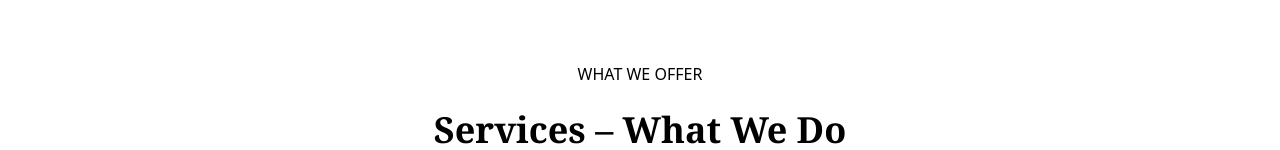
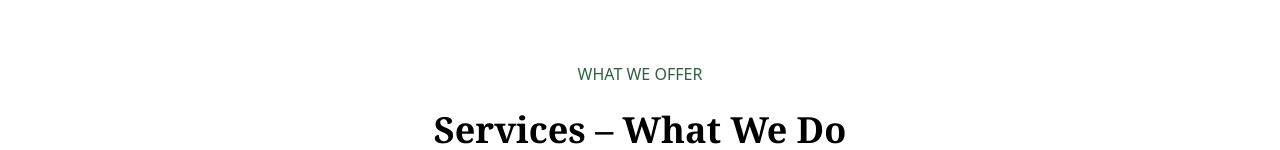
Before and after one commit to Agrilearn-Nexus/agrilearn-landing, a React (Vite) app: page / in a window 1280 px wide. Shown: the part 802-952 px from the top of the page. Built offline with nearby package versions, Linux system fonts and the light colour scheme.

Commit message:
update ServicesSection component

```diff
--- a/src/components/servicesSection/ServicesSection.jsx
+++ b/src/components/servicesSection/ServicesSection.jsx
@@ -49,7 +49,7 @@ const ServicesSection = () => {
   return (
     <>
       <div className="flex flex-col items-center py-16 w-11/12 mx-auto gap-6">
-        <h3 className="text-md">WHAT WE OFFER</h3>
+        <h3 className="text-md text-[#2E6041]">WHAT WE OFFER</h3>
         <h1 className="font-serif text-4xl font-semibold">
           Services – What We Do
         </h1>
```
